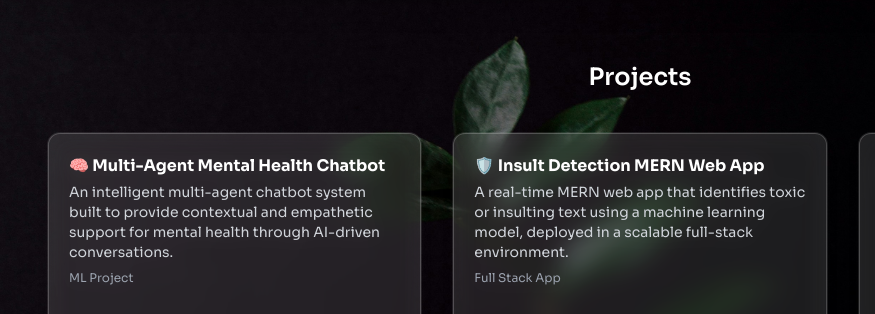
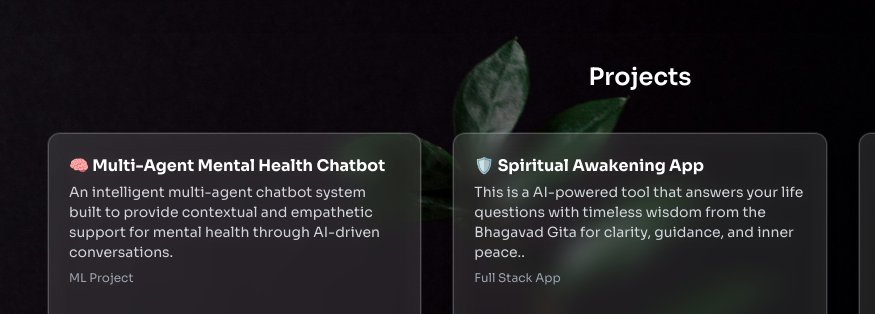
Before and after one commit to omkarwazulkar/app, a plain HTML site: page index.html in a window 1280 px wide. Shown: the part 547-861 px from the top of the page, 0-875 px from the left. Drawn offline with nearby package versions, Linux system fonts and the light colour scheme.

Commit message:
Update index.html

```diff
--- a/index.html
+++ b/index.html
@@ -114,13 +114,13 @@
           <div class="absolute inset-0 rounded-xl bg-gradient-to-r from-transparent via-black/40 to-transparent opacity-0 group-hover:opacity-100 blur-sm transition duration-500 group-hover:animate-shine pointer-events-none z-10"></div>
           <div class="backdrop-blur-md bg-white/10 text-white relative z-20 rounded-xl p-5 border border-white/20 shadow-lg group-hover:shadow-xl group-hover:-translate-y-1 hover:ring-2 hover:ring-green-400 transition-all duration-300 ease-in-out ring-1 ring-white/10 drop-shadow-[0_0_10px_rgba(255,255,255,0.1)] hover:drop-shadow-[0_0_20px_rgba(144,255,144,0.3)] h-full flex flex-col justify-between">
             <div>
-              <h4 class="text-md font-bold mb-1">🛡️ Insult Detection MERN Web App</h4>
+              <h4 class="text-md font-bold mb-1">🛡️ Spiritual Awakening App</h4>
               <p class="text-sm text-gray-300 mb-2">
-                A real-time MERN web app that identifies toxic or insulting text using a machine learning model, deployed in a scalable full-stack environment.
+                This is a AI-powered tool that answers your life questions with timeless wisdom from the Bhagavad Gita for clarity, guidance, and inner peace..
               </p>
               <p class="text-xs text-gray-400 mb-4">Full Stack App</p>
             </div>
-            <a href="https://your-link.com" target="_blank"
+            <a href="https://spiritual-awakening-app.vercel.app/" target="_blank"
               class="inline-block text-white font-semibold py-2 px-4 rounded-full border border-white/20 hover:border-white transition duration-300 text-sm tracking-wide">
               View Project →
             </a>
```
